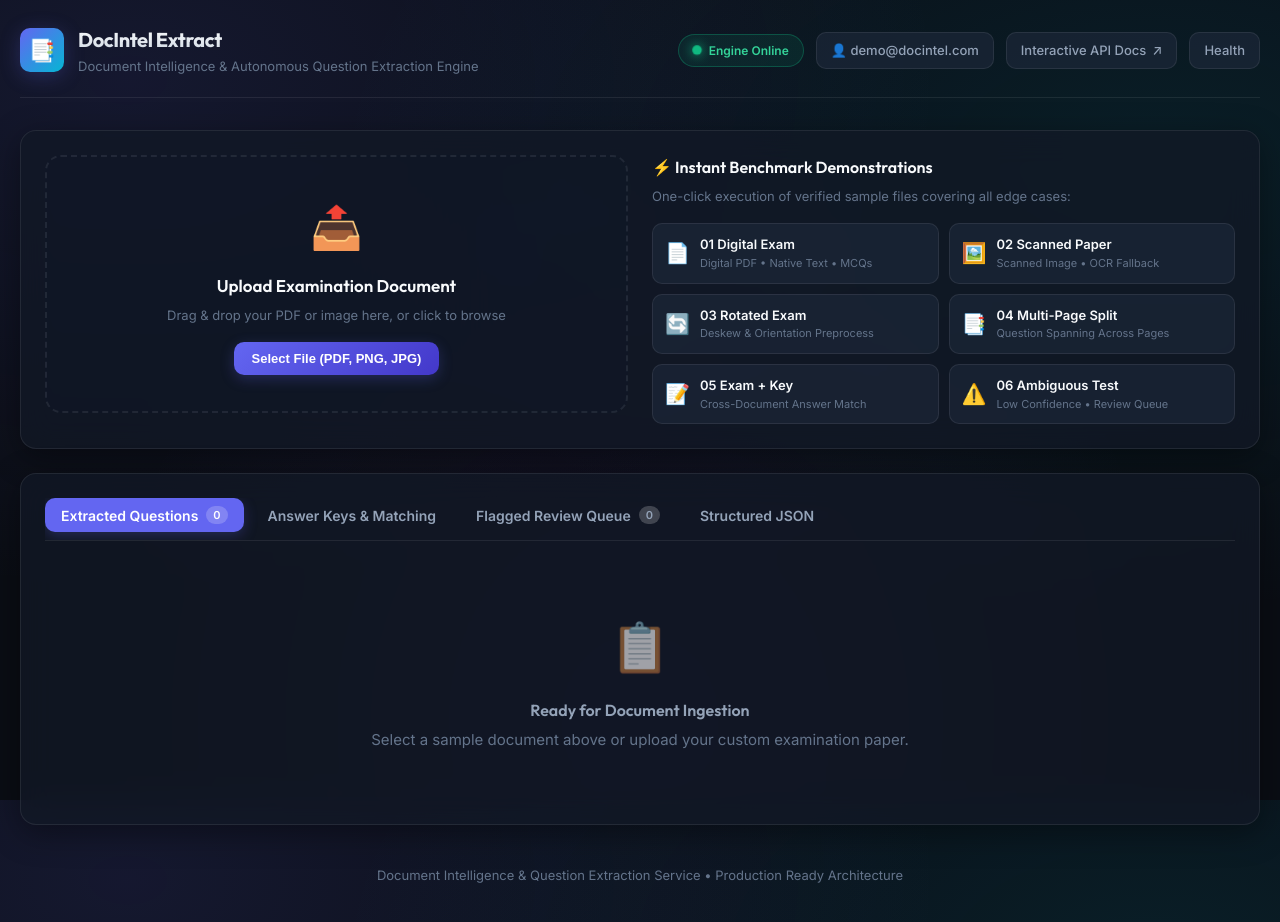
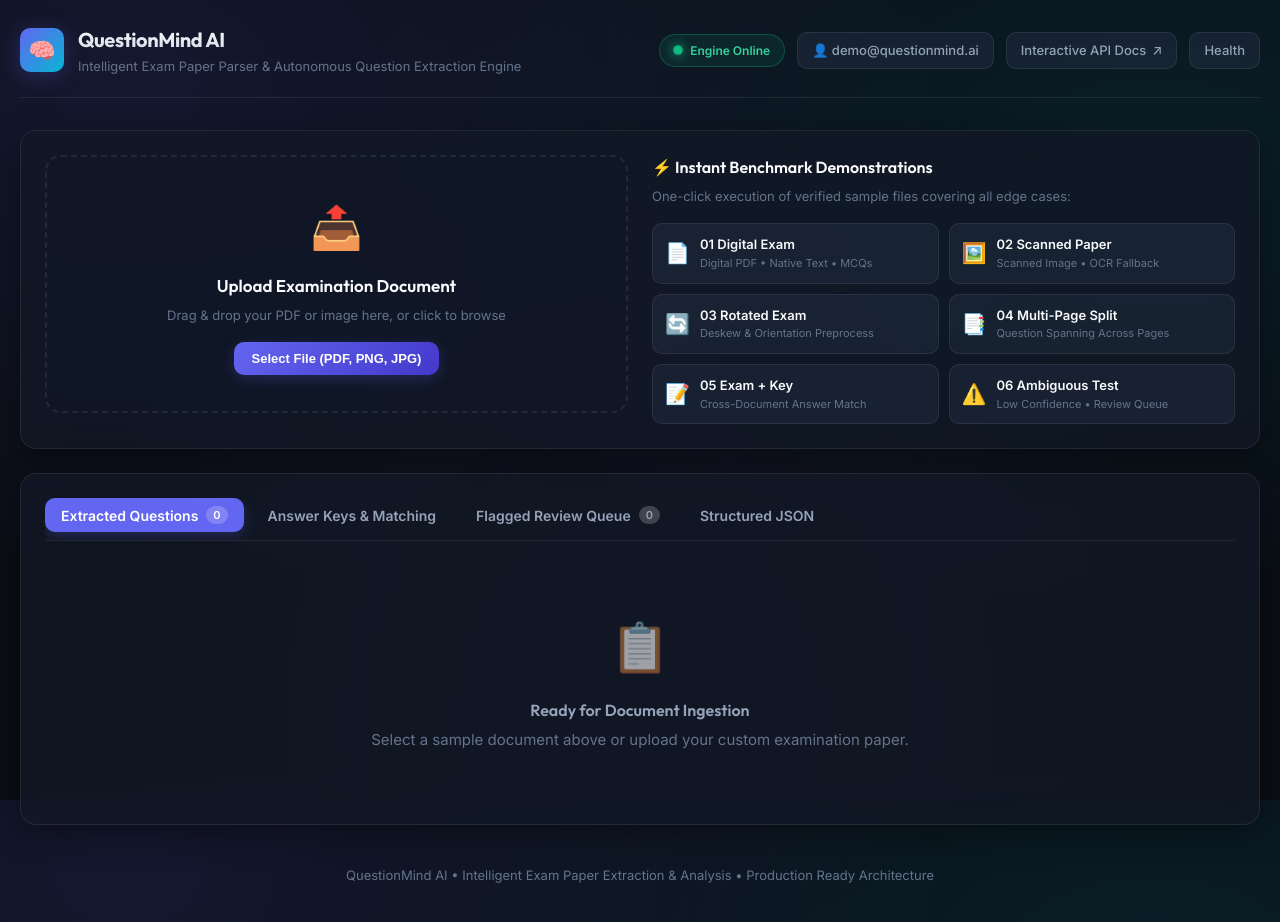
Before and after one commit to Gundavenkatasai/-Document-Intelligence-Question-Extraction-Service, a plain HTML site: page app/static/index.html in a window 1280 px wide. Drawn offline with Linux system fonts and the light colour scheme; no server answers.

Commit message:
rebrand: rename UI to QuestionMind AI

```diff
--- a/app/static/index.html
+++ b/app/static/index.html
@@ -3,7 +3,7 @@
 <head>
   <meta charset="UTF-8">
   <meta name="viewport" content="width=device-width, initial-scale=1.0">
-  <title>Document Intelligence & Question Extraction</title>
+  <title>QuestionMind AI — Intelligent Exam Paper Extractor</title>
   <link rel="preconnect" href="https://fonts.googleapis.com">
   <link rel="preconnect" href="https://fonts.gstatic.com" crossorigin>
   <link href="https://fonts.googleapis.com/css2?family=Inter:wght@400;500;600;700&family=Outfit:wght@600;700;800&family=Fira+Code:wght@400;500&display=swap" rel="stylesheet">
@@ -18,10 +18,10 @@
     <!-- Top Header Navigation -->
     <header class="app-header">
       <div class="brand">
-        <div class="brand-icon">📑</div>
+        <div class="brand-icon">🧠</div>
         <div class="brand-text">
-          <h1>DocIntel Extract</h1>
-          <p>Document Intelligence & Autonomous Question Extraction Engine</p>
+          <h1>QuestionMind AI</h1>
+          <p>Intelligent Exam Paper Parser &amp; Autonomous Question Extraction Engine</p>
         </div>
       </div>
       <div class="header-actions">
@@ -29,7 +29,7 @@
           <span class="status-pulse"></span>
           <span>Engine Online</span>
         </span>
-        <span id="userAuthBadge" class="btn-link">👤 demo@docintel.com</span>
+        <span id="userAuthBadge" class="btn-link">👤 demo@questionmind.ai</span>
         <a href="/docs" target="_blank" class="btn-link" title="Open Interactive OpenAPI Swagger Documentation">
           <span>Interactive API Docs</span> ↗
         </a>
@@ -238,7 +238,7 @@
 
     <!-- Footer -->
     <footer style="text-align: center; color: var(--text-muted); font-size: 13px; margin-top: 40px;">
-      <p>Document Intelligence & Question Extraction Service • Production Ready Architecture</p>
+      <p>QuestionMind AI • Intelligent Exam Paper Extraction &amp; Analysis • Production Ready Architecture</p>
     </footer>
 
   </div>
```
